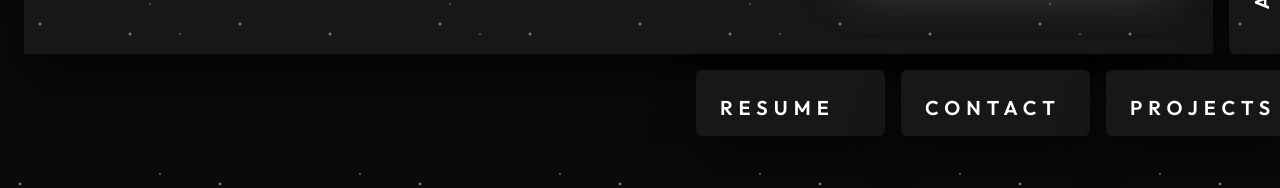
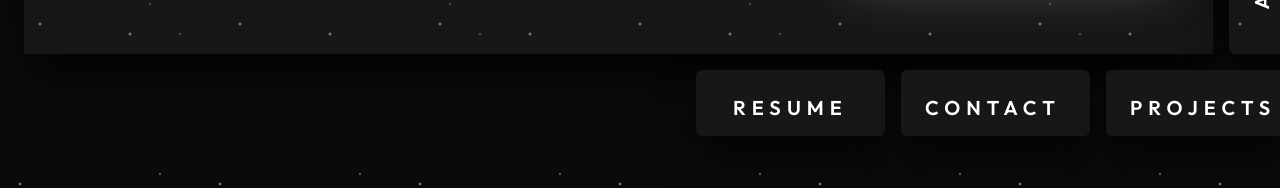
Before and after one commit to Harshikajain23/Portfolio_Harshika, a React (Vite) app in the folder vite-project/: page / in a window 1280 px wide. Shown: the part 446-634 px from the top of the page. Built offline with nearby package versions, Linux system fonts and the light colour scheme.

Commit message:
resume centered

```diff
--- a/vite-project/src/App.jsx
+++ b/vite-project/src/App.jsx
@@ -16,8 +16,8 @@ function App() {
     <div className="relative min-h-screen bg-black overflow-x-hidden">
       {/* Twinkling Stars Background */}
       {/* Twinkling Stars Background */}
-      <div className="stars relative top-0 left-0 w-screen h-screen pointer-events-none z-20"></div>
-      <div className="stars2 relative top-0 left-0 w-screen h-screen pointer-events-none z-20"></div>
+      <div className="stars absolute top-0 left-0 w-screen h-screen pointer-events-none z-20"></div>
+      <div className="stars2 absolute top-0 left-0 w-screen h-screen pointer-events-none z-20"></div>
 
       {/* Main Content */}
       <div className="relative z-10">
--- a/vite-project/src/Components/AnimatedImage.jsx
+++ b/vite-project/src/Components/AnimatedImage.jsx
@@ -6,7 +6,7 @@ const AnimatedImage = ({ className = "" }) => {
     <motion.img
       src={profileImg}
       alt="Harshika Jain"
-      className={`w-[20rem] h-[21rem] lg:w-[20rem] lg:h-[22rem] lg:mr-5 mt-5 lg:mt-[-20px] rounded-2xl object-cover border border-white shadow-2xl shadow-gray-500 z-30 ${className}`}
+      className={`w-[20rem] h-[21rem] relative z-30 lg:w-[20rem] lg:h-[22rem] lg:mr-5 mt-5 lg:mt-[-20px] rounded-2xl object-cover border border-white shadow-2xl shadow-gray-500 z-30 ${className}`}
       initial={{
         filter: "grayscale(0%)",
         scale: 1, // start normal size
--- a/vite-project/src/Pages/Home.jsx
+++ b/vite-project/src/Pages/Home.jsx
@@ -141,7 +141,7 @@ const Home = () => {
         </div>
 
         {/* Resume */}
-        <div onClick={() => navigate("/resume")} className="col-span-1 order-4 md:order-2 lg:row-span-2 lg:col-span-5 lg:col-start-18 lg:row-start-13  bg-neutral-900 p-6 rounded-md cursor-pointer hover:bg-[#b4063af7] shadow-2xl shadow-black hidden md:flex ">
+        <div onClick={() => navigate("/resume")} className="col-span-1 order-4 md:order-2 lg:row-span-2 lg:col-span-5 lg:col-start-18 lg:row-start-13  bg-neutral-900 p-6 rounded-md cursor-pointer hover:bg-[#b4063af7] shadow-2xl shadow-black hidden md:flex justify-center ">
           <span className="font-semibold font-inter uppercase tracking-[0.3em] inline-block text-xl text-center my-auto hover:font-extrabold">
              Resume
 
```
